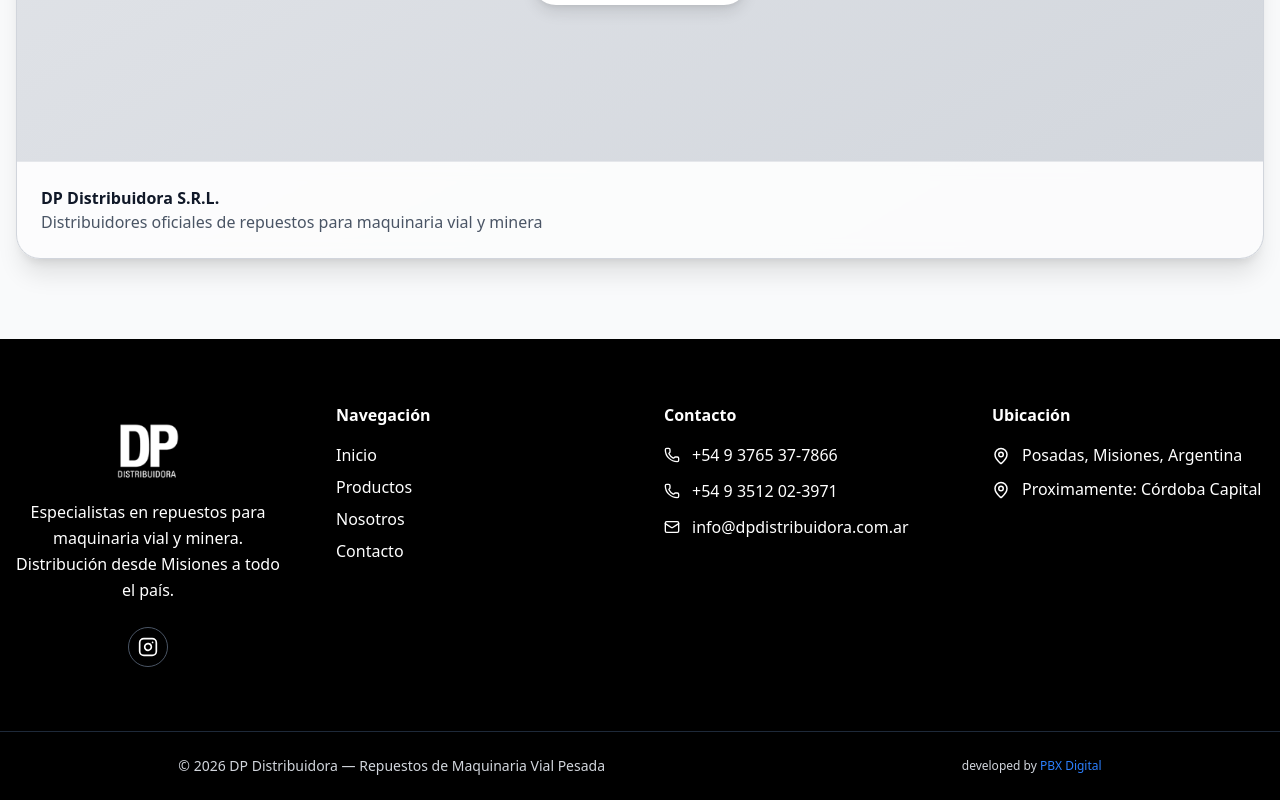
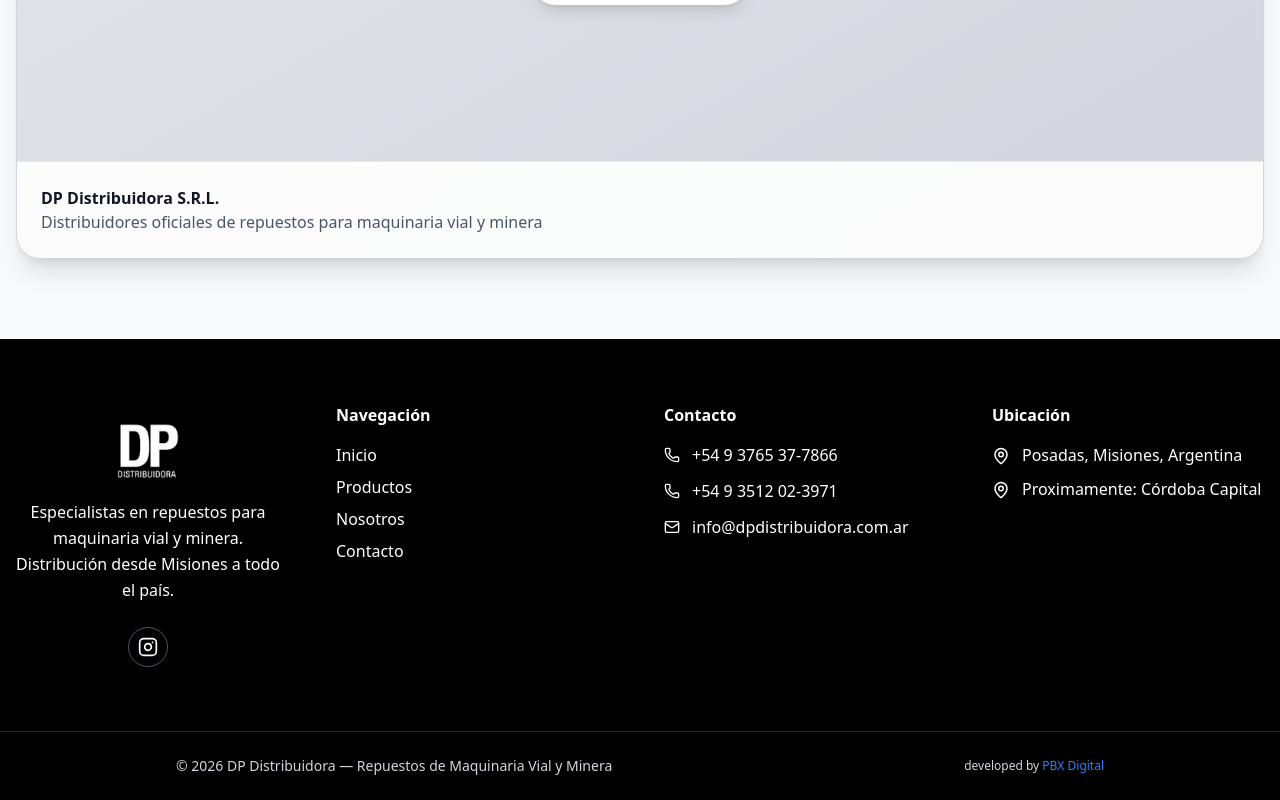
Before and after one commit to polsze/dp-distribuidora, a React (Vite) app: page /contacto in a window 1280 px wide. Shown: the part 2903-3703 px from the top of the page. Built offline with nearby package versions, Linux system fonts and the light colour scheme.

Commit message:
final changes and web upload

```diff
--- a/src/components/layout/Footer.jsx
+++ b/src/components/layout/Footer.jsx
@@ -99,7 +99,7 @@
       {/* BARRA INFERIOR */}
       <div className="border-t flex flex-col items-center md:flex-row justify-around border-gray-800 py-6 text-center text-gray-300 text-sm">
         © {new Date().getFullYear()} DP Distribuidora — Repuestos de Maquinaria
-        Vial Pesada
+        Vial y Minera
         <p className="mt-5 md:mt-0 text-xs">developed by <a href="https://pablobarriosportfolio-blond.vercel.app/" target="_blank" className="text-blue-500">PBX Digital</a></p>
       </div>
     </footer>
```
